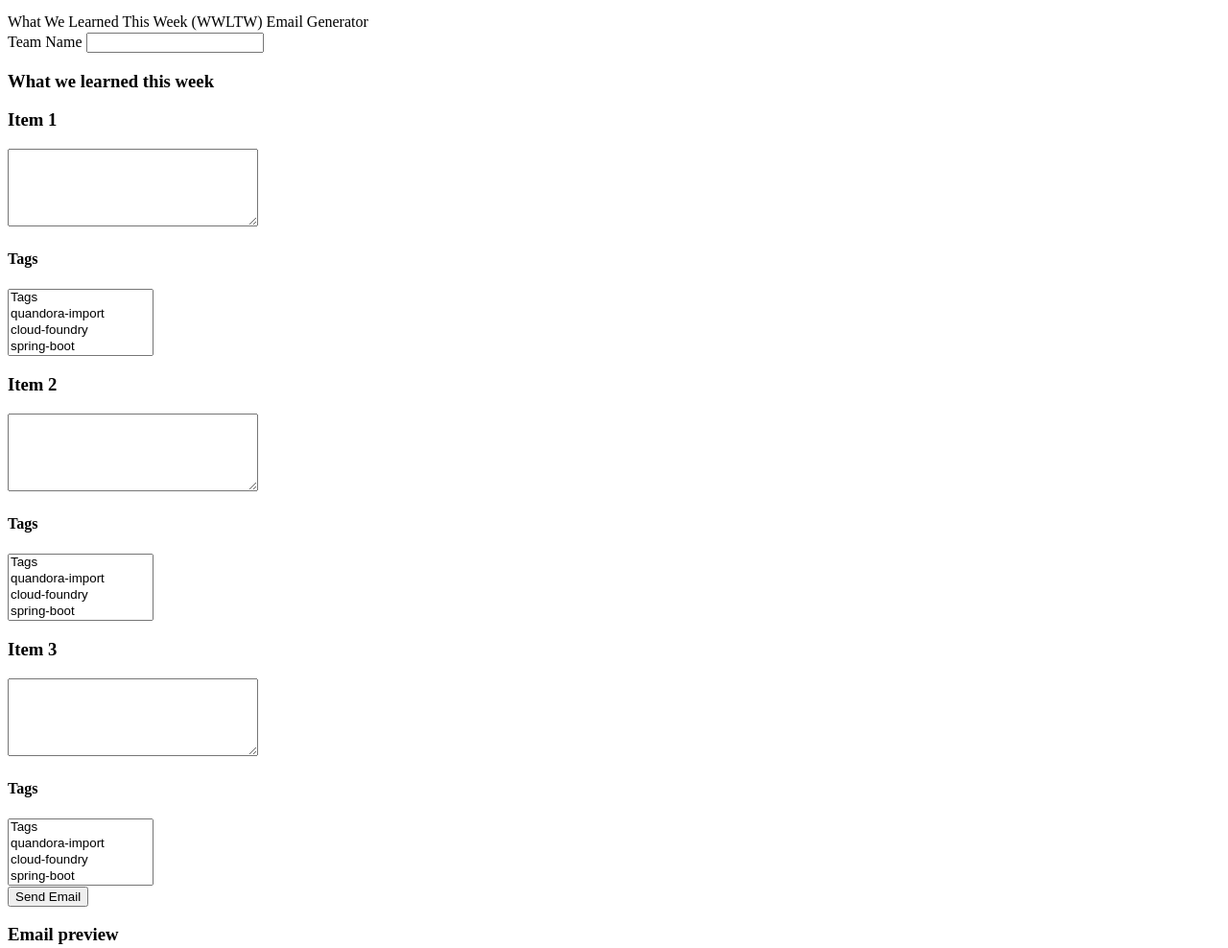
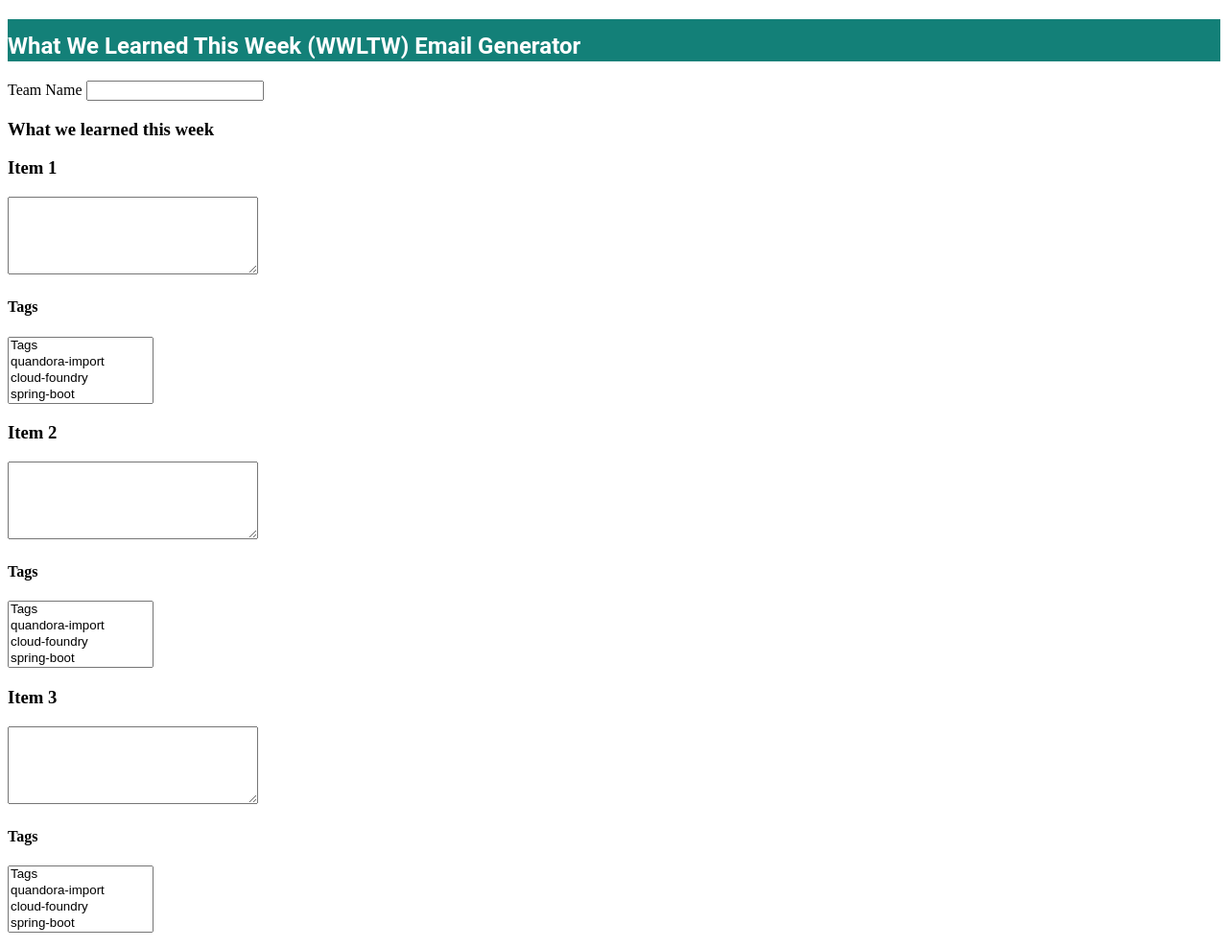
Before and after one commit to shawndromat/wwltw, a website with bundled scripts: page index.html in a window 1280 px wide. Shown: the top 988 px of the page at 96% size. Built offline with nearby package versions, Linux system fonts and the light colour scheme; some icons are missing; files whose address does not match are found by name.

Commit message:
Css changes

```diff
--- a/app.css
+++ b/app.css
@@ -2,3 +2,24 @@
   text-align: right;
   vertical-align: top;
 }
+
+.navbar{
+  background-color: #138078;
+}
+
+.title{
+  font-family: 'Roboto', sans-serif;
+  font-size: 24px;
+  padding-top: 5px;
+  color: #fff;
+}
+
+#sendEmail {
+  margin-top: 20px;
+  background-color: #138078;
+}
+
+.pivotalkbtn{
+  margin-top: 15px;
+  background-color: #138078;
+}
--- a/app/index.js
+++ b/app/index.js
@@ -65,7 +65,7 @@ class Item {
     generateItem(id) {
         return `
 
-                <div data-item-id=${id}>
+                <div data-item-id=${id} class="ui segment">
                     <div class="form-group">
                         <h3 for=${"item-" + id}>Item ${id}</h3>
                         <textarea name=${"item-" + id} id=${"item-" + id} cols="30" rows="5" class="form-control"></textarea>
@@ -93,13 +93,13 @@ class Form {
         this.generateItems();
         this.$elem.on('input', 'input', () => {
             this.displayPreview()
-        })
+        });
         this.$elem.on('keyup', 'textarea', () => {
             this.displayPreview()
-        })
+        });
         this.$elem.on('change', 'input', () => {
             this.displayPreview()
-        })
+        });
         this.$elem.on('submit', (e) => {
             this.onSubmit(e);
         });
@@ -158,7 +158,7 @@ class Form {
 
     sendToPivotalkButton() {
         if (this.getTeamName() !== "" && this.getItems() !== "") {
-            return `<a class="btn btn-primary" target="_blank" href=${this.generatePivotalkUrl()}>Send to Pivotalk</a>`
+            return `<a class="btn btn-primary pivotalkbtn" target="_blank" href=${this.generatePivotalkUrl()}>Send to Pivotalk</a>`
         } else {
             return ""
         }
--- a/index.html
+++ b/index.html
@@ -6,6 +6,7 @@
     <link rel="stylesheet" href="bootstrap.min.css">
     <link rel="stylesheet" type="text/css" href="semantic.css">
     <link rel="stylesheet" type="text/css" href="font-awesome/css/font-awesome.min.css">
+    <link rel="stylesheet" type="text/css" href="https://fonts.googleapis.com/css?family=Tangerine">
     <script src="semantic.js"></script>
     <link rel="stylesheet" href="app.css">
     <script src="app.js"></script>
@@ -15,10 +16,10 @@
   <nav class="navbar navbar-default">
   <div class="container">
     <div class="navbar-header">
-      <a class="navbar-brand">
+      <h2 class="title">
           <i class="fa fa-lightbulb-o" style="font-size: 1.4em" aria-hidden="true"></i>
           What We Learned This Week (WWLTW) Email Generator
-      </a>
+      </h2>
     </div>
   </div>
 </nav>
```
